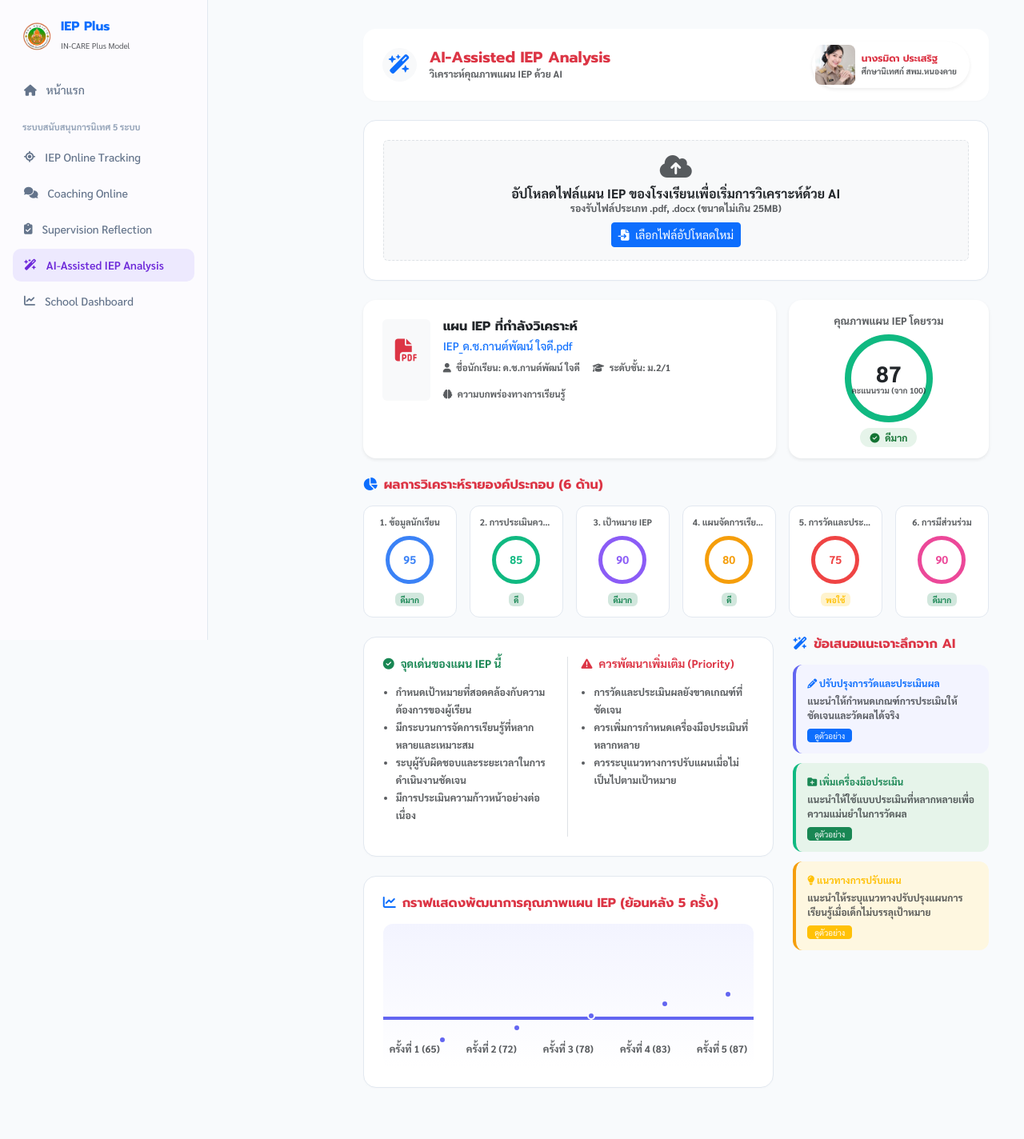
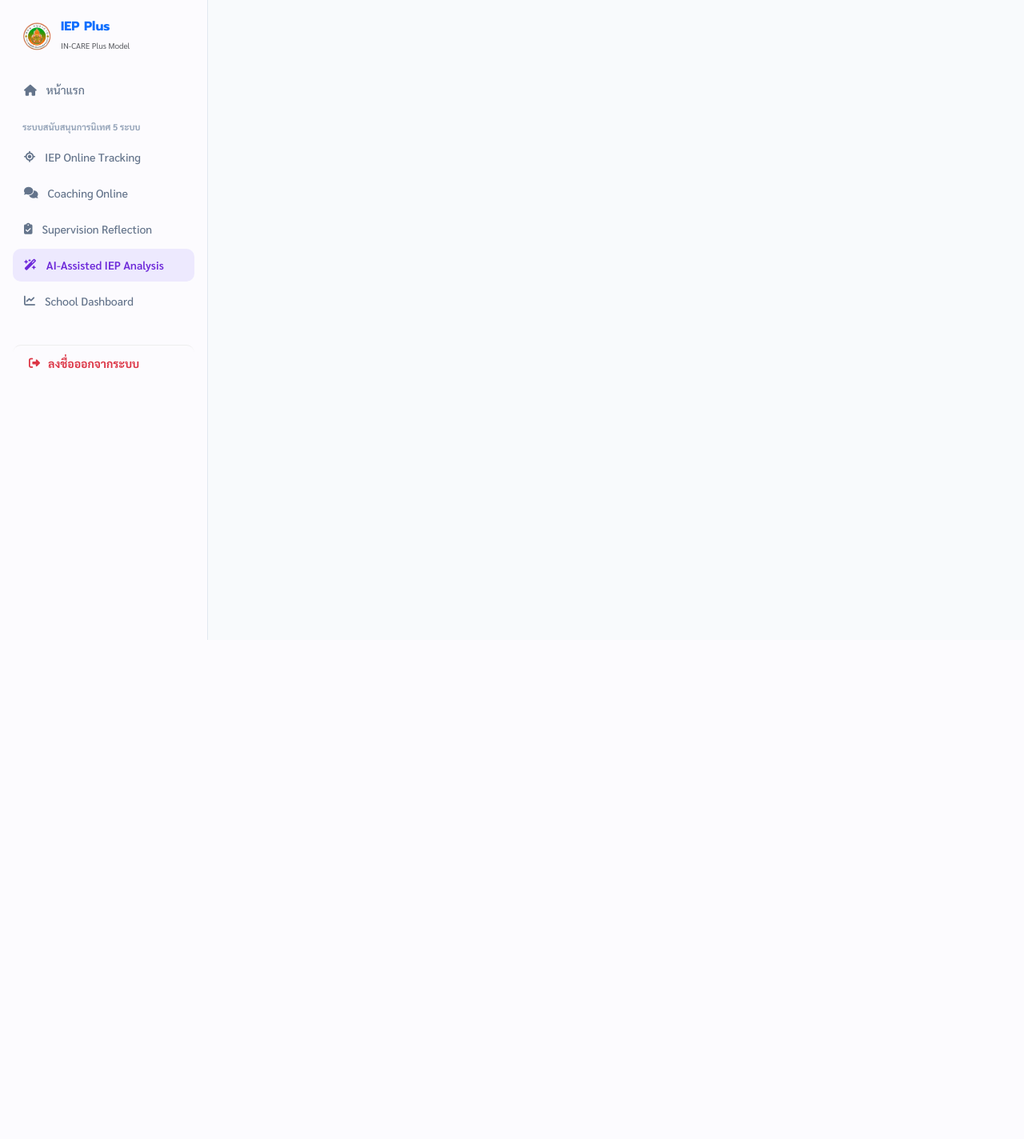
Before and after one commit to ramidamida2526-ux/iep-system-plus, a Flask app: page / in a window 1280 px wide. Shown: the whole page at 80% size. After the commit the page ends 800 px from the top, so only its background shows below. Run offline with Flask 3, Linux system fonts and the light colour scheme; a user stored in the database is signed in.

Commit message:
remove old duplicate logout button and apply new layout

```diff
--- a/templates/index.html
+++ b/templates/index.html
@@ -300,10 +300,12 @@
         <div id="btn-reflection" class="sidebar-item" onclick="switchMainTab('page-reflection', 'btn-reflection', 'fa-clipboard-check', 'Supervision Reflection', 'เครื่องมือนิเทศการศึกษาเชิงระบบโดยใช้นวัตกรรม IN-CARE Plus')"><i class="fa-solid fa-clipboard-check"></i> Supervision Reflection</div>
         <div id="btn-ai-analysis" class="sidebar-item active" onclick="switchMainTab('page-ai-analysis', 'btn-ai-analysis', 'fa-wand-magic-sparkles', 'AI-Assisted IEP Analysis', 'วิเคราะห์คุณภาพแผน IEP ด้วย AI')"><i class="fa-solid fa-wand-magic-sparkles"></i> AI-Assisted IEP Analysis</div>
         <div id="btn-dashboard" class="sidebar-item" onclick="switchMainTab('page-dashboard', 'btn-dashboard', 'fa-chart-line', 'School Dashboard', 'รายงานข้อมูลสถิติเชิงลึกและภาพรวมผลสัมฤทธิ์ของโรงเรียนในเขตพื้นที่การศึกษา')"><i class="fa-solid fa-chart-line"></i> School Dashboard</div>
-        </div> <div class="sidebar-item" onclick="window.location.href='/logout'" style="color: #dc3545; display: flex; align-items: center; gap: 10px; cursor: pointer; padding: 12px 20px; font-weight: bold; margin-top: auto;">
-    <a href="/logout" class="sidebar-item text-danger" style="text-decoration: none; display: flex; align-items: center; gap: 10px; padding: 12px 20px; font-weight: bold; margin-top: 40px; margin-bottom: 30px; border-top: 1px solid #eee;">
-    <i class="fas fa-sign-out-alt"></i> ลงชื่อออกจากระบบ
-</a>
+
+        <div style="margin-top: auto; padding-top: 30px; padding-bottom: 20px;">
+            <a href="/logout" class="sidebar-item text-danger" style="text-decoration: none; display: flex; align-items: center; gap: 10px; padding: 12px 20px; font-weight: bold; border-top: 1px solid #eee;">
+                <i class="fas fa-sign-out-alt"></i> ลงชื่อออกจากระบบ
+            </a>
+</div>
     <!-- ========================================== -->
     <!-- พื้นที่เนื้อหาหลัก (Main Content) -->
     <!-- ========================================== -->
```
